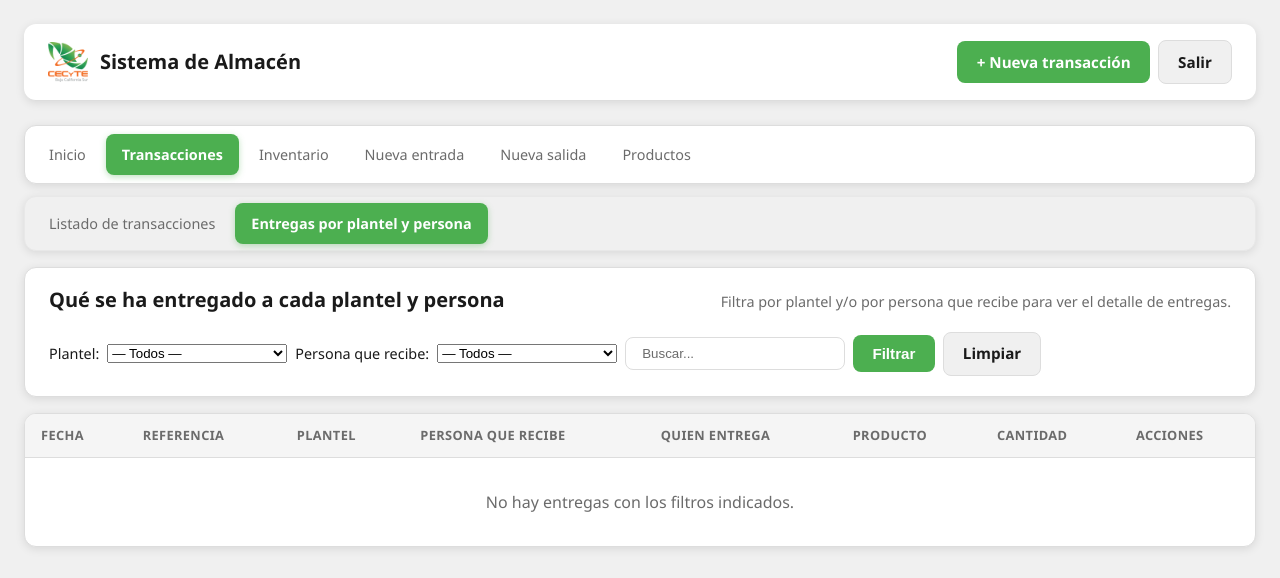
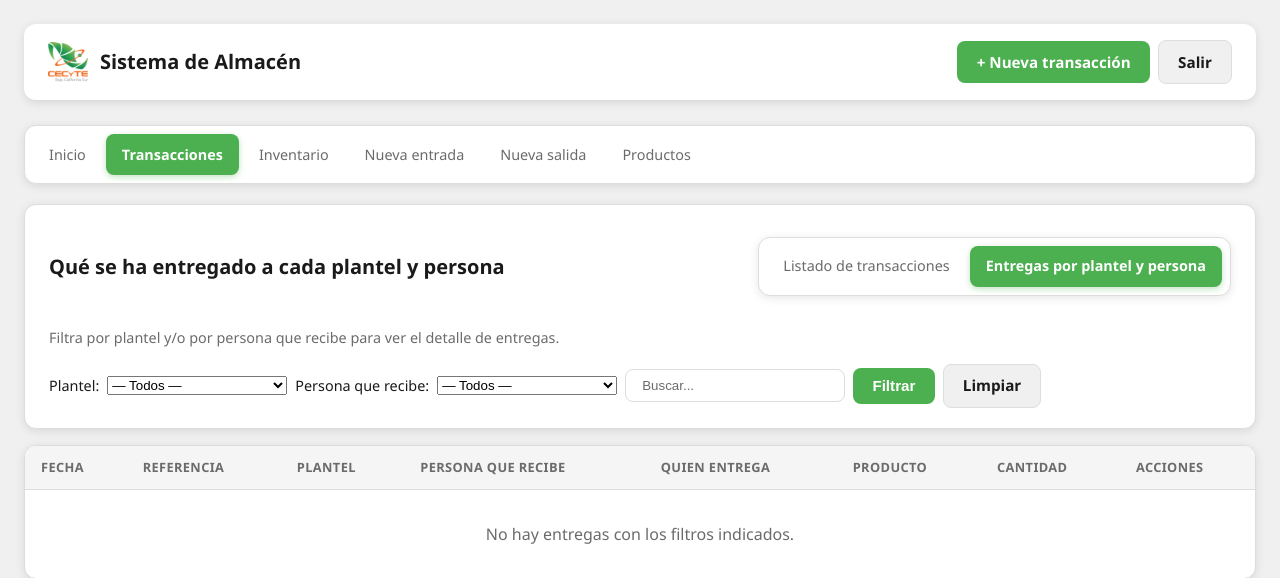
Before and after one commit to SamuelHdzMurillo/sistema-almacen, a PHP site: page /entregas-plantel-persona.php in a window 1280 px wide. Shown: the top 578 px of the page. Run offline with PHP 8.4, Linux system fonts and the light colour scheme; a user stored in the database is signed in; data comes from the database, SQL or seed files in the repository; data that the repository does not hold is empty.

Commit message:
Refactor navigation structure in 'entregas-plantel-persona.php' and 'transacciones.php' to improve accessibility and consistency. Update styles in 'style.css' for sub-navigation elements, ensuring a cohesive design with enhanced visual feedback and usability.

```diff
--- a/assets/css/style.css
+++ b/assets/css/style.css
@@ -558,11 +558,23 @@ tr:hover td {
   pointer-events: none;
 }
 
-/* Subnavegación (ej. Transacciones / Entregas por plantel) */
+/* Subnavegación (ej. Transacciones / Entregas por plantel) — mismo estilo blanco que nav principal */
 .nav-links-sub {
-  padding: 0.4rem 0.5rem;
-  background: var(--bg-secondary);
-  border-color: #e8e8e8;
+  padding: 0.5rem;
+  background: #ffffff;
+  border: 1px solid var(--border);
+  border-radius: var(--radius);
+  box-shadow: var(--shadow);
+}
+
+/* Subnav debajo del título de sección — fondo blanco como nav principal */
+.nav-links-below-title {
+  margin-top: 0.75rem;
+  margin-bottom: 1rem;
+  background: #ffffff;
+  border: 1px solid var(--border);
+  border-radius: var(--radius);
+  box-shadow: var(--shadow);
 }
 
 .nav-links-sub .nav-link.active,
--- a/entregas-plantel-persona.php
+++ b/entregas-plantel-persona.php
@@ -43,13 +43,12 @@ $entregas = listarEntregasPorPlantelYReceptor(
 
     <?php include __DIR__ . '/includes/nav.php'; ?>
 
-    <nav class="nav-links nav-links-sub" style="margin-top:-0.5rem; margin-bottom:1rem;">
-      <a href="transacciones.php">Listado de transacciones</a>
-      <a href="entregas-plantel-persona.php" class="active">Entregas por plantel y persona</a>
-    </nav>
-
     <section class="section-header">
       <h2>Qué se ha entregado a cada plantel y persona</h2>
+      <nav class="nav-links nav-links-sub nav-links-below-title" aria-label="Subnavegación transacciones">
+        <a href="transacciones.php" class="nav-link">Listado de transacciones</a>
+        <a href="entregas-plantel-persona.php" class="nav-link active">Entregas por plantel y persona</a>
+      </nav>
       <p class="section-desc">Filtra por plantel y/o por persona que recibe para ver el detalle de entregas.</p>
       <div class="search-filter" style="flex-wrap: wrap; gap: 0.75rem;">
         <form method="get" action="entregas-plantel-persona.php" style="display: flex; flex-wrap: wrap; gap: 0.5rem; align-items: center;">
```
Also changed, not shown: transacciones.php (+4 -5 lines).
